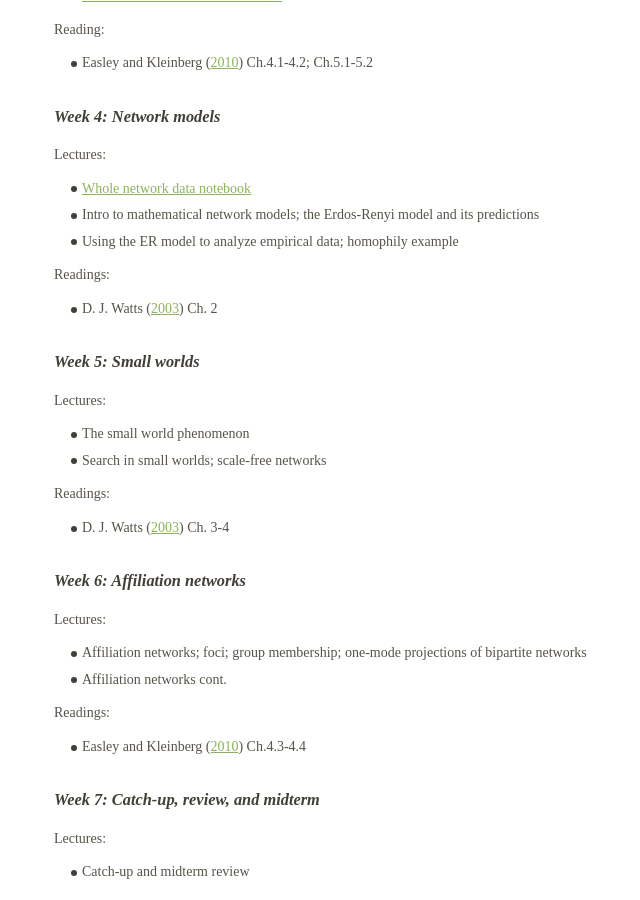
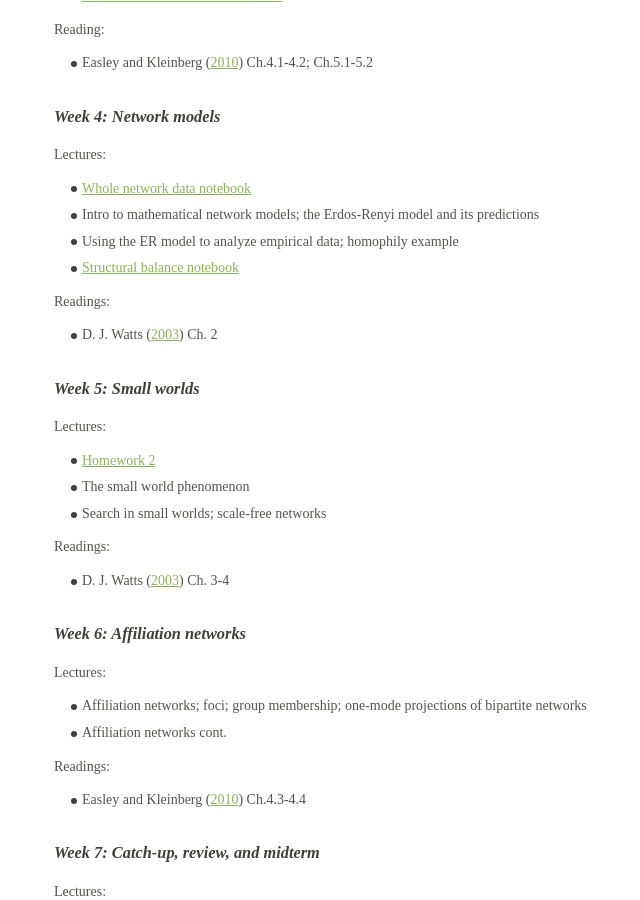
Before and after one commit to dfeehan/dfeehan.github.io, a Jekyll site: the page teaching/2018sp_demog180.html, which Jekyll copies as it is, in a window 1280 px wide and 900 px high, scrolled down 4451 px. Shown: the whole window, without its empty margins (236-876 px from the left). Built offline with Jekyll 4.4.1, drawn with Linux system fonts in a browser that asks for light colours.

Commit message:
link to hwk 2

```diff
--- a/teaching/2018sp_demog180.html
+++ b/teaching/2018sp_demog180.html
@@ -648,6 +648,7 @@ Spring 2018</h1>
 <li><a href="http://datahub.berkeley.edu/user-redirect/interact?account=mrazakhan&amp;repo=Demography180-Spring2018&amp;branch=master&amp;path=lecture/02_entire_networks/02%20-%20Introduction%20to%20whole%20network%20data.ipynb">Whole network data notebook</a></li>
 <li>Intro to mathematical network models; the Erdos-Renyi model and its predictions</li>
 <li>Using the ER model to analyze empirical data; homophily example</li>
+<li><a href="http://datahub.berkeley.edu/user-redirect/interact?account=mrazakhan&amp;repo=Demography180-Spring2018&amp;branch=master&amp;path=lecture/04_structural_balance/04%20-%20Structural%20balance%20in%20the%20small%20Slashdot%20network.ipynb">Structural balance notebook</a></li>
 </ul>
 <p>Readings:</p>
 <ul>
@@ -656,6 +657,7 @@ Spring 2018</h1>
 <h3 id="sec:smallworlds">Week 5: Small worlds</h3>
 <p>Lectures:</p>
 <ul>
+<li><a href="http://datahub.berkeley.edu/user-redirect/interact?account=mrazakhan&amp;repo=Demography180-Spring2018&amp;branch=master&amp;path=hwk2/hw02_Spring2018.ipynb">Homework 2</a></li>
 <li>The small world phenomenon</li>
 <li>Search in small worlds; scale-free networks</li>
 </ul>
```
